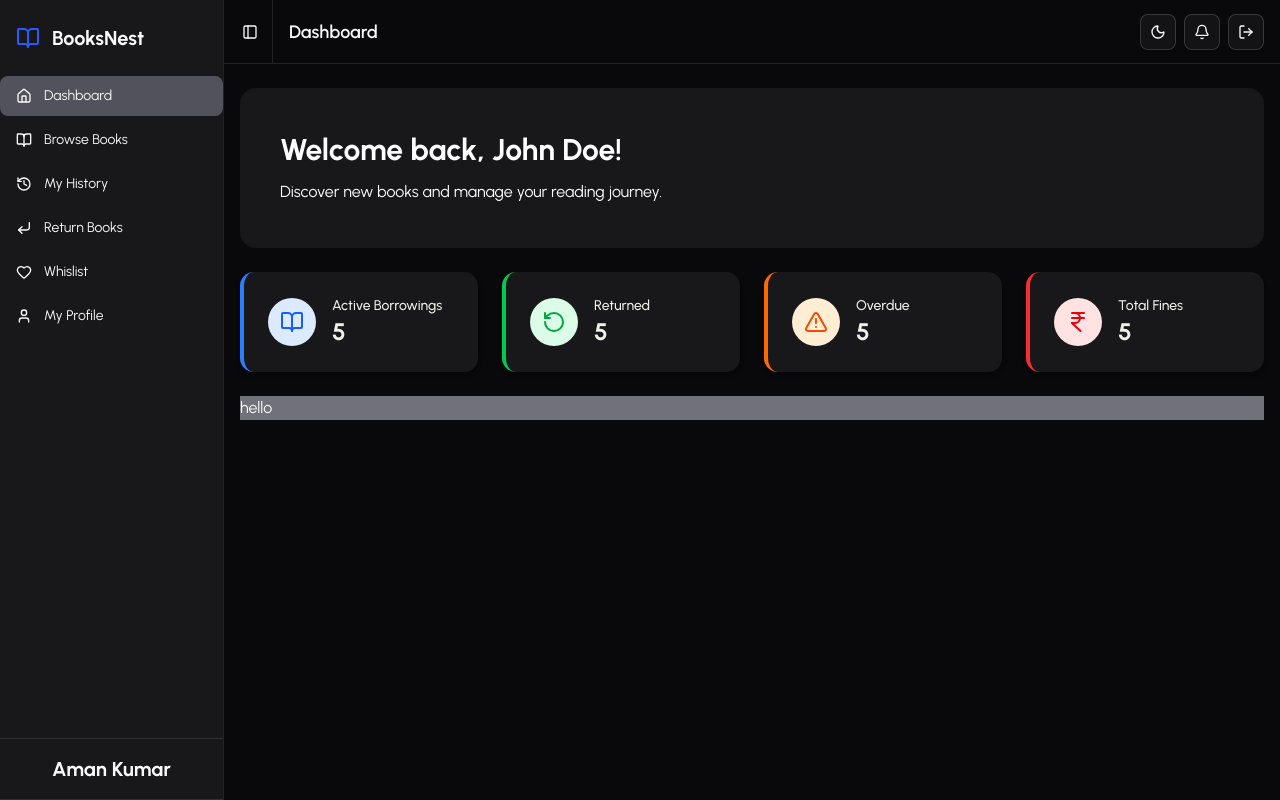
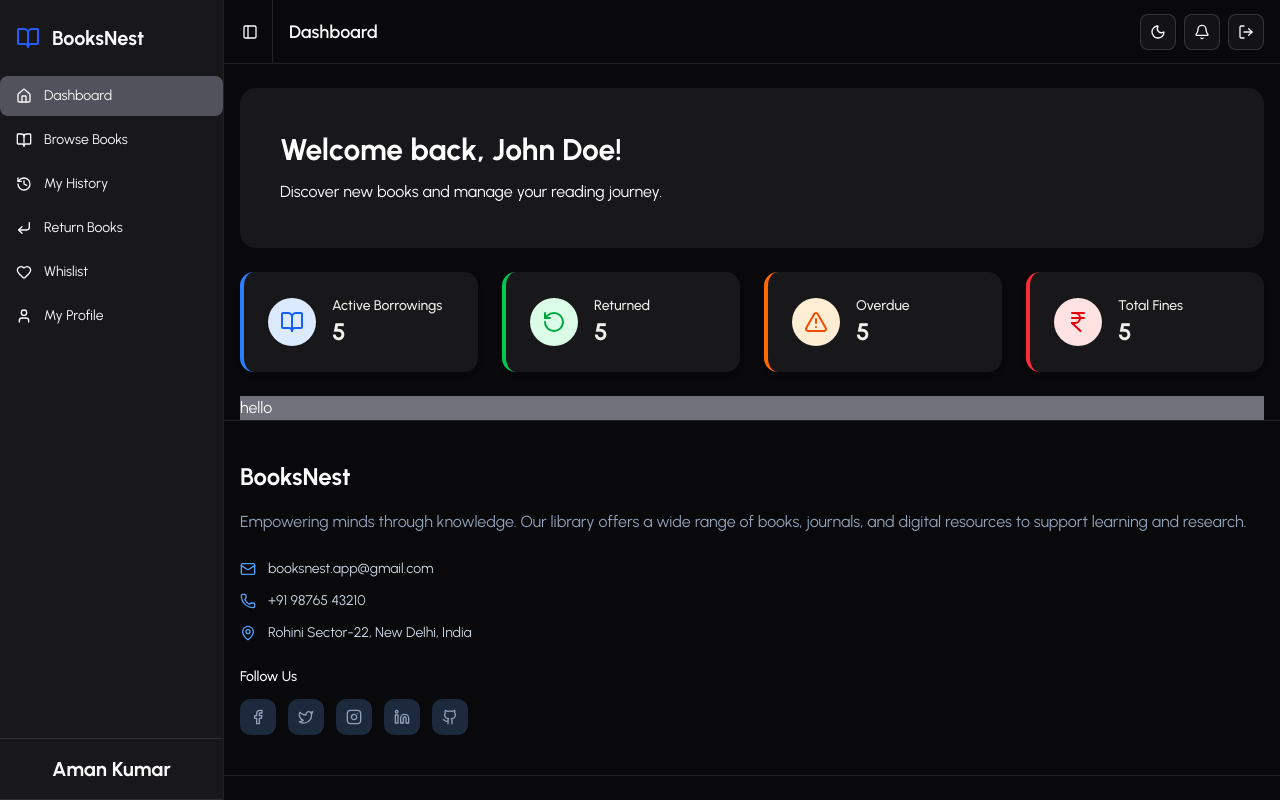
Before and after one commit to iamAmanrajput/BooksNest, a React (Vite) app in the folder frontend/: page / in a window 1280 px wide. Built offline with nearby package versions, Linux system fonts and the light colour scheme.

Commit message:
Footer Added

```diff
--- /dev/null
+++ b/frontend/src/components/user/Footer.jsx
@@ -0,0 +1,106 @@
+import { Separator } from "@/components/ui/separator";
+import {
+  Facebook,
+  Twitter,
+  Instagram,
+  Linkedin,
+  Github,
+  Mail,
+  Phone,
+  MapPin,
+} from "lucide-react";
+import { Link } from "react-router-dom";
+
+const Footer = () => {
+  return (
+    <footer className="w-full border-t text-slate-300">
+      {/* Main Footer Content */}
+      <div className="px-4 py-10">
+        <div className="grid grid-cols-1 md:grid-cols-1 gap-8 lg:gap-12">
+          {/* Library Info */}
+          <div className="space-y-6">
+            <div>
+              <h3 className="text-2xl font-bold text-white mb-4">BooksNest</h3>
+              <p className="text-slate-400 leading-relaxed">
+                Empowering minds through knowledge. Our library offers a wide
+                range of books, journals, and digital resources to support
+                learning and research.
+              </p>
+            </div>
+
+            {/* Contact Info */}
+            <div className="space-y-3">
+              <div className="flex items-center space-x-3">
+                <Mail className="h-4 w-4 text-blue-400" />
+                <span className="text-sm">booksnest.app@gmail.com</span>
+              </div>
+              <div className="flex items-center space-x-3">
+                <Phone className="h-4 w-4 text-blue-400" />
+                <span className="text-sm">+91 98765 43210</span>
+              </div>
+              <div className="flex items-center space-x-3">
+                <MapPin className="h-4 w-4 text-blue-400" />
+                <span className="text-sm">
+                  Rohini Sector-22, New Delhi, India
+                </span>
+              </div>
+            </div>
+
+            {/* Social Media */}
+            <div className="mt-6">
+              <h5 className="text-sm font-medium text-white mb-3">Follow Us</h5>
+              <div className="flex space-x-3">
+                {[
+                  { icon: Facebook, href: "#", label: "Facebook" },
+                  { icon: Twitter, href: "#", label: "Twitter" },
+                  { icon: Instagram, href: "#", label: "Instagram" },
+                  { icon: Linkedin, href: "#", label: "LinkedIn" },
+                  { icon: Github, href: "#", label: "GitHub" },
+                ].map(({ icon: Icon, href, label }) => (
+                  <Link
+                    key={label}
+                    href={href}
+                    className="w-9 h-9 bg-slate-800 rounded-lg flex items-center justify-center hover:bg-blue-600 transition-colors duration-200 group"
+                    aria-label={label}
+                  >
+                    <Icon className="h-4 w-4 text-slate-400 group-hover:text-white" />
+                  </Link>
+                ))}
+              </div>
+            </div>
+          </div>
+        </div>
+      </div>
+
+      <Separator />
+
+      {/* Bottom Footer */}
+      <div className="px-4 py-6">
+        <div className="flex flex-col md:flex-row justify-between items-center space-y-4 md:space-y-0">
+          <div className="text-sm text-slate-500">
+            © 2025 Central Library. All rights reserved.
+          </div>
+
+          <div className="flex flex-wrap justify-center md:justify-end space-x-6 text-sm">
+            {[
+              "Privacy Policy",
+              "Terms of Use",
+              "Library Rules",
+              "Help Desk",
+            ].map((item) => (
+              <Link
+                key={item}
+                href="#"
+                className="text-slate-500 hover:text-white transition-colors duration-200"
+              >
+                {item}
+              </Link>
+            ))}
+          </div>
+        </div>
+      </div>
+    </footer>
+  );
+};
+
+export default Footer;
--- a/frontend/src/layouts/UserLayout.jsx
+++ b/frontend/src/layouts/UserLayout.jsx
@@ -7,20 +7,26 @@ import {
 } from "@/components/ui/sidebar";
 import UserSidebar from "@/components/user/UserSidebar";
 import Navbar from "@/components/common/Navbar";
+import Footer from "@/components/user/Footer";
 
 const UserLayout = ({ children }) => {
   return (
     <SidebarProvider>
+      <div className="flex h-screen w-full overflow-hidden">
         {/* Sidebar */}
         <UserSidebar />
 
         {/* Content that adjusts automatically */}
         <SidebarInset>
-        <main className="flex-1 overflow-auto">
+          <main className="flex-1 overflow-y-auto overflow-x-hidden">
+            <div className="w-full max-w-full">
               <Navbar />
               {children}
+              <Footer />
+            </div>
           </main>
         </SidebarInset>
+      </div>
     </SidebarProvider>
   );
 };
```
Lines whose indentation alone changed are shown as unchanged.
